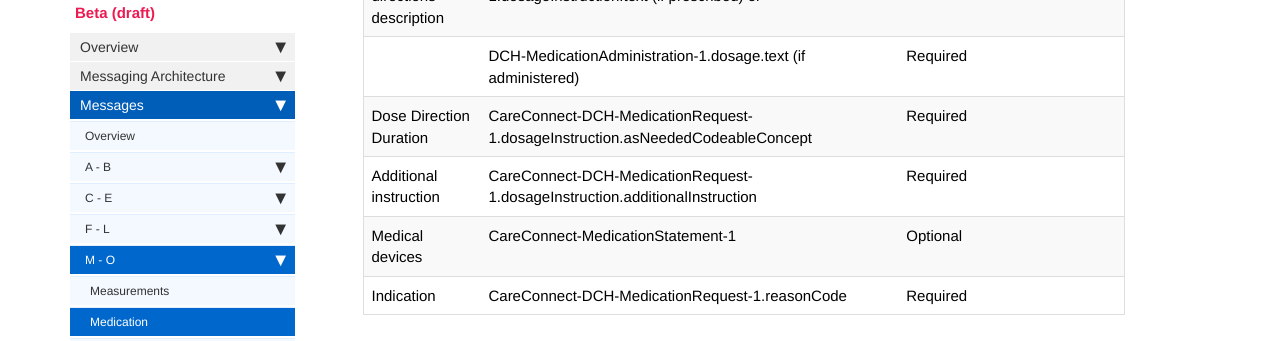
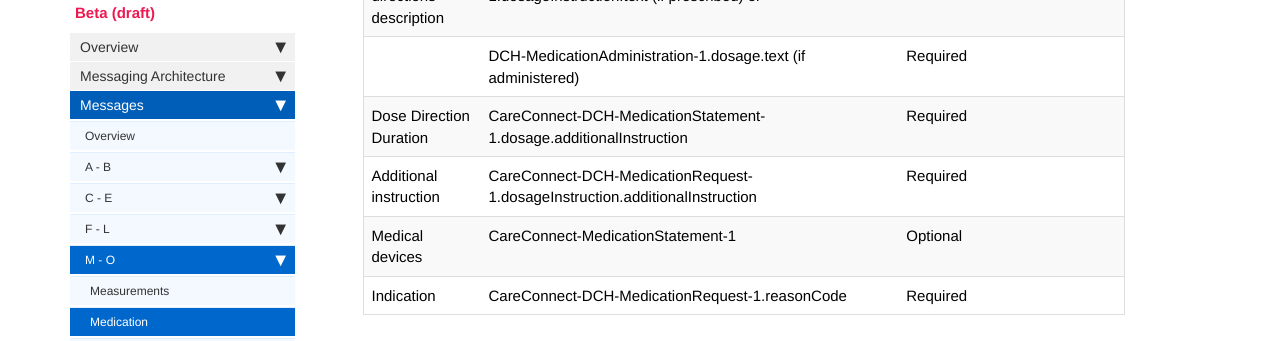
Before and after one commit to nhsconnect/Digital-Child-Health-STU3, a Jekyll site: the page built from pages/explore/explore_medication.md, in a window 1280 px wide and 900 px high, scrolled down 1417 px. Shown: the part 201-542 px from the top of the window. Built offline with Jekyll 4.4.1, drawn with Linux system fonts in a browser that asks for light colours; nearby versions of some CDN libraries; comment, search, counter and statistics services are not loaded; some of the changed text lies outside the part shown.

Commit message:
Medication event update

```diff
--- a/pages/explore/explore_medication.md
+++ b/pages/explore/explore_medication.md
@@ -47,7 +47,7 @@ The Child Health Event data items are fulfilled by elements within the FHIR reso
 | Course status               | CareConnect-DCH-MedicationRequest-1.status                                  | Required                    |
 | Dose directions description | CareConnect-DCH-MedicationRequest-1.dosageInstruction.text (if prescribed) or             | Required                    |
 |                             | DCH-MedicationAdministration-1.dosage.text (if administered)                               | Required                    |
-| Dose Direction Duration     | CareConnect-DCH-MedicationRequest-1.dosageInstruction.asNeededCodeableConcept                                    | Required                    |
+| Dose Direction Duration     | CareConnect-DCH-MedicationStatement-1.dosage.additionalInstruction                                    | Required                    |
 | Additional instruction      | CareConnect-DCH-MedicationRequest-1.dosageInstruction.additionalInstruction | Required                    |
 | Medical devices             | CareConnect-MedicationStatement-1                                                 | Optional                    |
 | Indication                  | CareConnect-DCH-MedicationRequest-1.reasonCode                                  | Required                    |
```
Also changed, not shown: other parts of pages/explore/explore_medication.md (+1 -1 lines).
